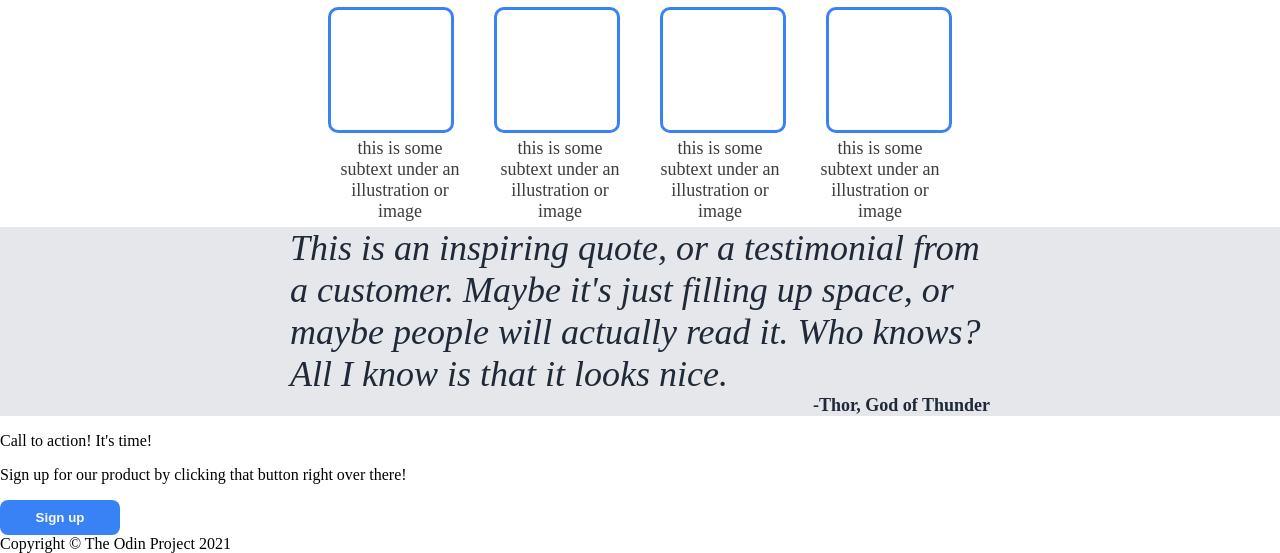
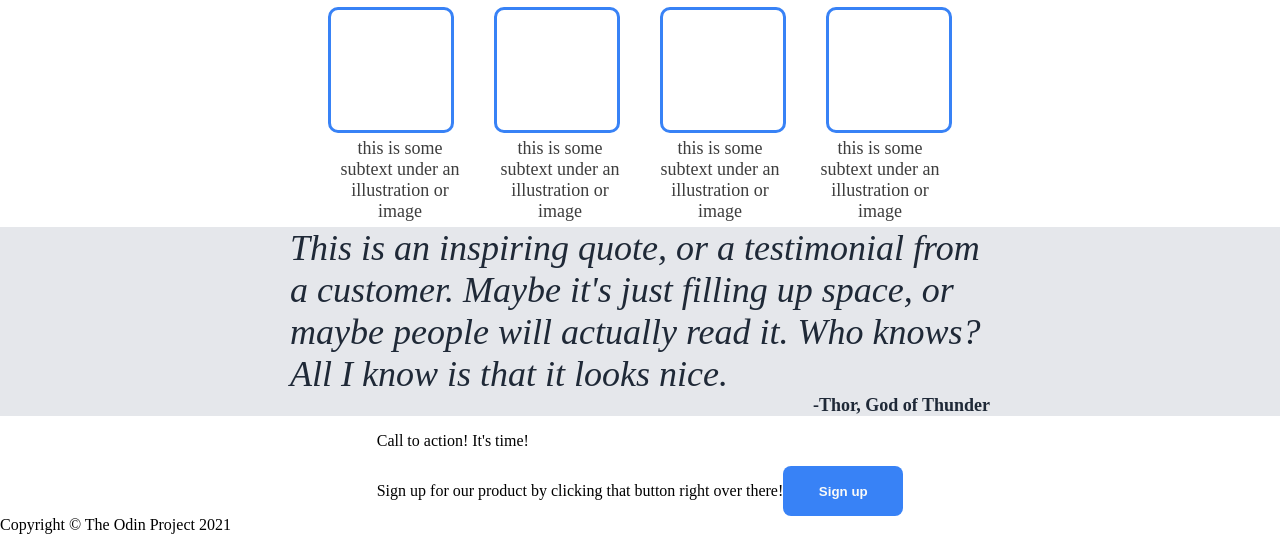
Before and after one commit to YourSM/odin-landing-page, a plain HTML site: page index.html in a window 1280 px wide. Shown: the part 519-1072 px from the top of the page. Drawn offline with Linux system fonts and the light colour scheme.

Commit message:
Structure call to action section
* Add .call-container div to center the section while keeping the alignment of the inner elements.
* Add separate containers for the call to action text and the text below to keep them aligned by vertical.
* Add flex display and justify-content: center to .call-container to center the section.
* Add flex display to .call and make it a column to align the two containers vertically.

```diff
--- a/index.html
+++ b/index.html
@@ -46,10 +46,14 @@
       <p class="quote-subtext">-Thor, God of Thunder</p>
     </div>
   </div>
-  <div>
-    <p>Call to action! It's time!</p>
-    <p>Sign up for our product by clicking that button right over there!</p>
-    <button>Sign up</button>
+  <div class="call-container">
+    <div class="call">
+      <p>Call to action! It's time!</p>
+      <div class="container">
+        <p>Sign up for our product by clicking that button right over there!</p>
+        <button>Sign up</button>
+      </div>
+    </div>
   </div>
   <footer>Copyright © The Odin Project 2021</footer>
 </body>
--- a/style.css
+++ b/style.css
@@ -133,3 +133,13 @@ h1 {
 .quote-subtext {
   width: 700px
 }
+
+.call {
+  display: flex;
+  flex-direction: column;
+}
+
+.call-container {
+  display: flex;
+  justify-content: center;
+}
```
